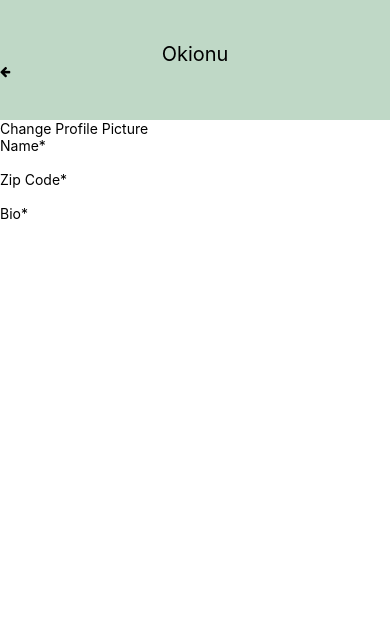
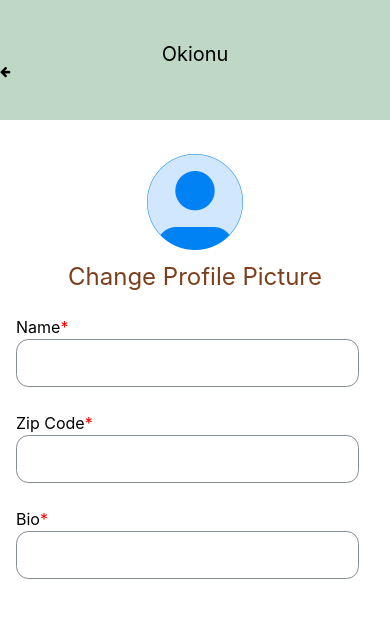
Before and after one commit to tony-shifflett/equalithon, a React Native app: screen /EditProfile in a window 390 px wide. Shown: the top 618 px of the page. Built offline with nearby package versions, Linux system fonts and the light colour scheme.

Commit message:
added profile icon image, styled EditProfile components

```diff
--- a/components/forms/EditProfileForm.js
+++ b/components/forms/EditProfileForm.js
@@ -1,17 +1,58 @@
 import React from 'react'
-import { View, Text, TextInput } from 'react-native'
+import { View, Text, TextInput, StyleSheet } from 'react-native'
 
 const EditProfileForm = () => {
   return (
-    <View>
-        <Text>Name*</Text>
-        <TextInput/>
-        <Text>Zip Code*</Text>
-        <TextInput/>
-        <Text>Bio*</Text>
-        <TextInput/>
+    <View style={styles.container}>
+        <View style={styles.box}>
+            <Text style={styles.txt}>Name<Text style={styles.red}>*</Text></Text>
+            <View style={styles.input}>
+                <TextInput/>
+            </View>
+        </View>
+        <View style={styles.box}>
+            <Text style={styles.txt}>Zip Code<Text style={styles.red}>*</Text></Text>
+            <View style={styles.input}>
+                <TextInput/>
+            </View>
+        </View>
+        <View style={styles.box} >
+            <Text style={styles.txt}>Bio<Text style={styles.red}>*</Text></Text>
+            <View style={styles.input}>
+                <TextInput/>
+            </View>
+        </View>
     </View>
   )
 }
 
+const styles = StyleSheet.create({
+    txt: {
+        alignSelf: 'flex-start',
+        fontSize: 16,
+        lineHeight: 24
+    },
+    container: {
+        paddingLeft: 16,
+        paddingTop: 24,
+        width: 343,
+        height: 332,
+    },
+    input: {
+        height: 48,
+        width: 343,
+        borderWidth: 1,
+        borderColor: '#858C94',
+        borderRadius: 100/8,
+    },
+    red: {
+        color: 'red',
+        fontSize: 16,
+        lineHeight: 24
+    },
+    box: {
+        paddingBottom: 24,
+    }
+})
+
 export default EditProfileForm
--- a/screens/EditProfile.js
+++ b/screens/EditProfile.js
@@ -8,9 +8,14 @@ const EditProfile = () => {
     <View>
         <BackHeaderGreen/>
         <View>
-            <Text>Change Profile Picture</Text>
+            <Image
+            source={require('../assets/profile.png')}
+            style={styles.profile}/>
+            <Text style={styles.txt}>Change Profile Picture</Text>
         </View>
-        <EditProfileForm/>
+        <View style={styles.form}>
+            <EditProfileForm/>
+        </View>
     </View>
   )
 }
@@ -26,7 +31,14 @@ const styles = StyleSheet.create({
         fontSize: 24,
         textAlign: 'center',
         color: '#7D3F1B',
-    }
+    },
+    profile:{
+        height: 96,
+        width: 96,
+        alignSelf: 'center',
+        marginTop: 34,
+        marginBottom: 12,
+    },
 })
 
 export default EditProfile
```
